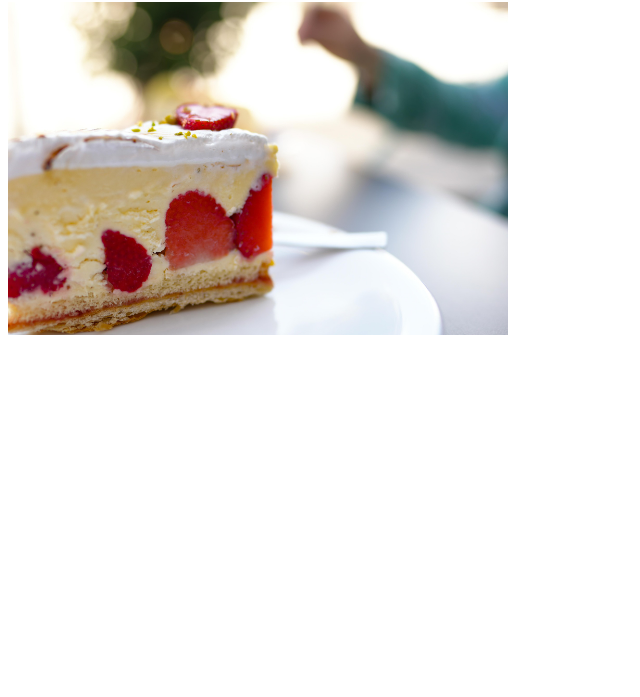
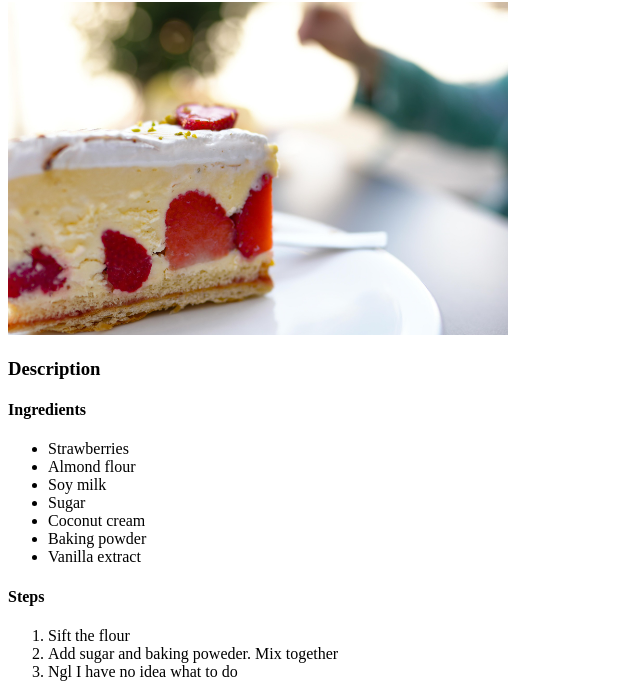
Before and after one commit to popsicleDeck/odin-recipes, a plain HTML site: page recipes/strawberry-shortcake.html in a window 1280 px wide. Shown: the part 104-801 px from the top of the page, without its empty margins (0-640 px from the left). Drawn offline with Linux system fonts and the light colour scheme.

```diff
--- a/recipes/strawberry-shortcake.html
+++ b/recipes/strawberry-shortcake.html
@@ -13,5 +13,22 @@
       alt="strawberry shortcake"
       width="500"
     />
+    <h3>Description</h3>
+    <h4>Ingredients</h4>
+    <ul>
+      <li>Strawberries</li>
+      <li>Almond flour</li>
+      <li>Soy milk</li>
+      <li>Sugar</li>
+      <li>Coconut cream</li>
+      <li>Baking powder</li>
+      <li>Vanilla extract</li>
+    </ul>
+    <h4>Steps</h4>
+    <ol>
+      <li>Sift the flour</li>
+      <li>Add sugar and baking poweder. Mix together</li>
+      <li>Ngl I have no idea what to do</li>
+    </ol>
   </body>
 </html>
```
Also changed, not shown: index.html (+6 -1 lines), recipes/spaghetti.html (added, +28 -0 lines), 1 other file.
